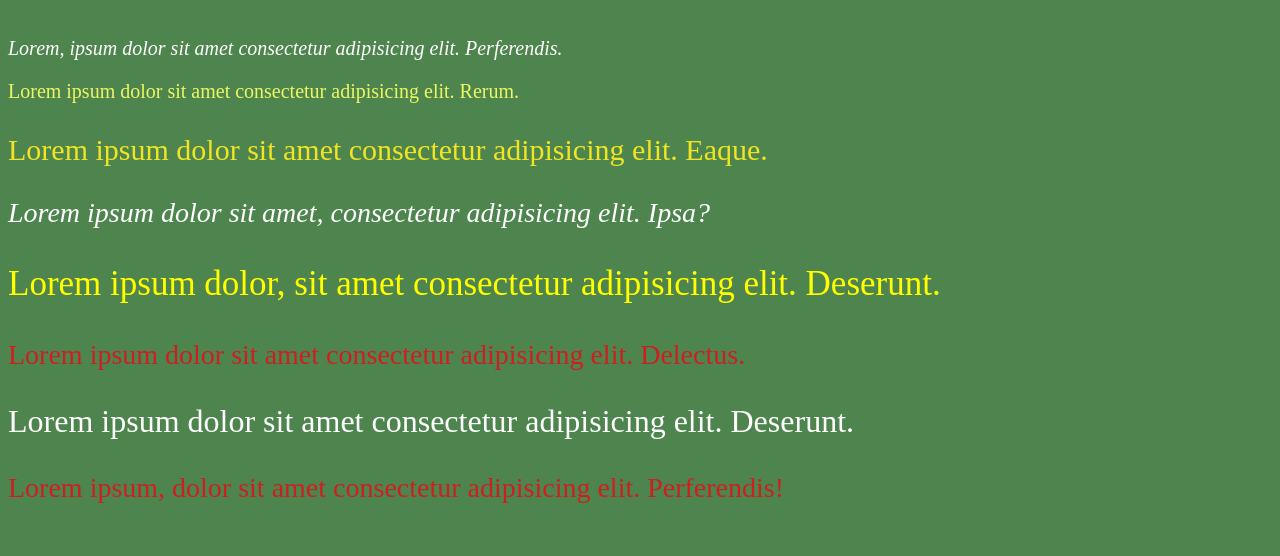
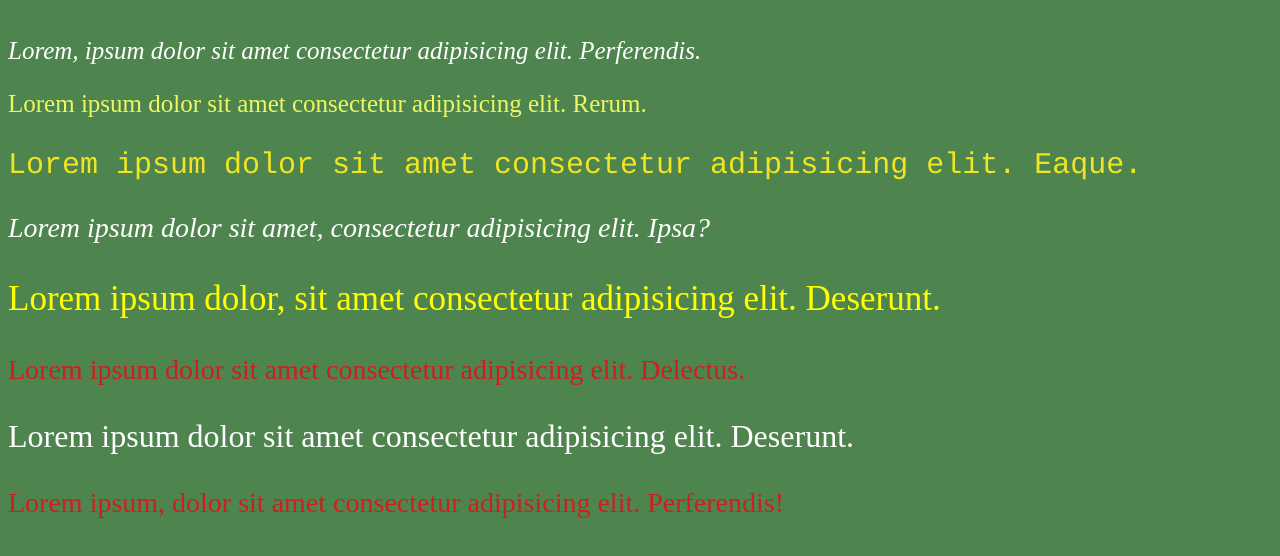
Before and after one commit to Jonathan2693/ejercicios-css, a plain HTML site: page ejercicio1.html in a window 1280 px wide. Shown: the part 112-668 px from the top of the page. Drawn offline with Linux system fonts and the light colour scheme.

Commit message:
ultimo cambio a ejercicio

```diff
--- a/assets/css/ejercicio1style.css
+++ b/assets/css/ejercicio1style.css
@@ -5,17 +5,17 @@ h1{
 #txt1{
     color: white;
     font-style: italic;
-    font-size: 20px;
+    font-size: 25px;
 }
 #txt2{
     color: rgb(237, 247, 99);
-    font-size: 20px;
+    font-size: 25px;
 }
 
 #txt3{
     color: rgb(241, 228, 34);
     font-size: 30px;
-    font: large;
+    font-family: Courier;
 }
 #txt4{
     color: white;
```
